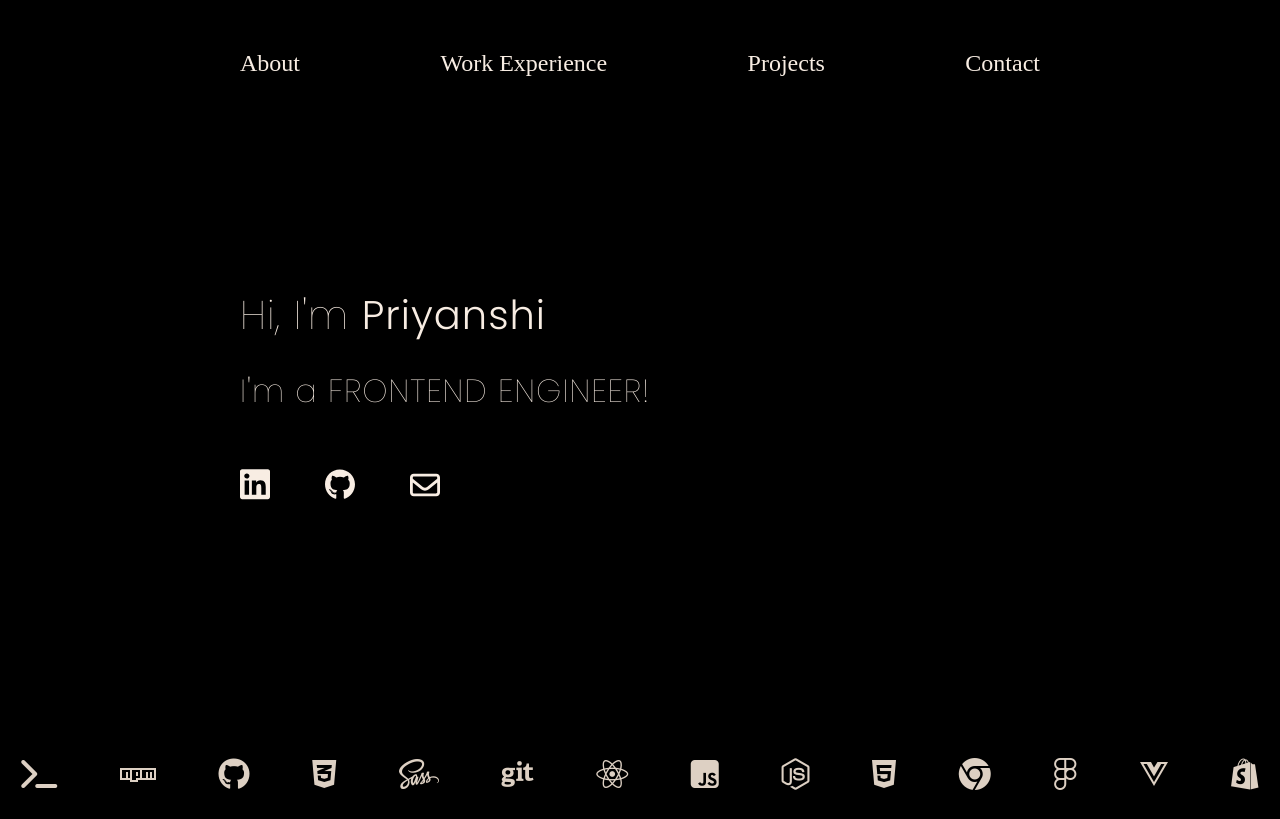
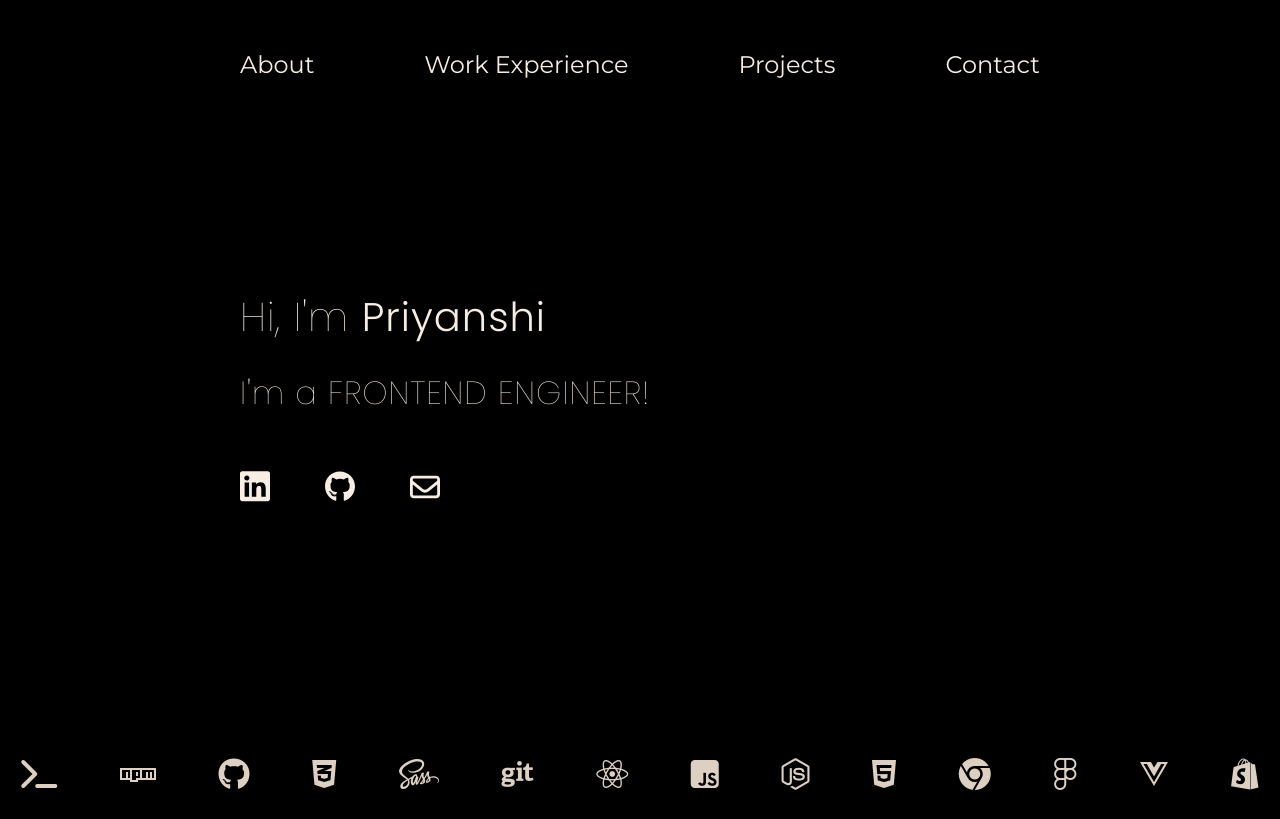
Before and after one commit to priyanshitaneja/portfolio-react, a React (Create React App) app: page / in a window 1280 px wide. Built offline with nearby package versions, Linux system fonts and the light colour scheme.

Commit message:
font update

```diff
--- a/public/index.html
+++ b/public/index.html
@@ -11,6 +11,7 @@
   <link rel="preconnect" href="https://fonts.googleapis.com">
   <link rel="preconnect" href="https://fonts.gstatic.com" crossorigin>
   <link href="https://fonts.googleapis.com/css2?family=Poppins:wght@100;300;400;700&display=swap" rel="stylesheet">
+  <link href="https://fonts.googleapis.com/css2?family=Montserrat:wght@400;700&display=swap" rel="stylesheet">
   <script src="https://kit.fontawesome.com/e591b4e89f.js" crossorigin="anonymous"></script>
   <title>Priyanshi Taneja</title>
   <!-- Google tag (gtag.js) -->
--- a/src/components/Header/index.scss
+++ b/src/components/Header/index.scss
@@ -5,36 +5,38 @@
   display: flex;
   justify-content: space-between;
   color: inherit;
+  font-family: "Montserrat", sans-serif;
 }
 
 .nav_link {
   font-size: 14px;
   text-decoration: none;
+  font-family: "Montserrat", sans-serif;
 
-  &:after{
-    content: '';
+  &:after {
+    content: "";
     display: block;
     height: 1.5px;
     margin-top: 2px;
-    background: #F8EDE3;
+    background: #f8ede3;
     transform: scaleX(0);
     transform-origin: right;
-    transition: transform .3s;
+    transition: transform 0.3s;
   }
 
-  &:hover::after{
+  &:hover::after {
     transform: scaleX(1);
-    transition: transform .3s;
+    transition: transform 0.3s;
     transform-origin: left;
   }
 }
 
 .active {
-  color: #F8EDE3 !important;
+  color: #f8ede3 !important;
 
-  &:after{
+  &:after {
     transform: scaleX(1);
-    transition: transform .3s;
+    transition: transform 0.3s;
     transform-origin: left;
   }
 }
--- a/src/index.css
+++ b/src/index.css
@@ -1,5 +1,6 @@
 body, html {
   margin: 0;
+  font-family: 'Montserrat', sans-serif;
 }
 
 * {
```
